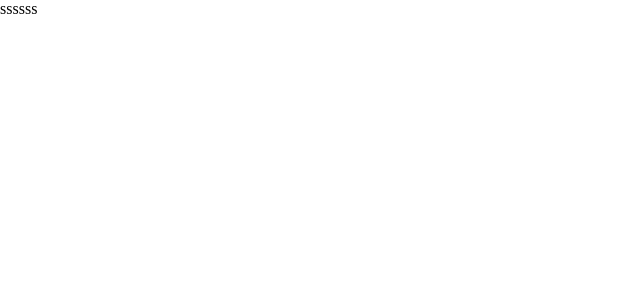
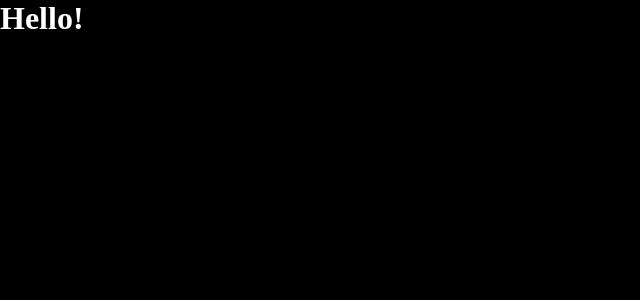
Before and after one commit to andrey-luzin/cosmic-encounter, a Next.js app: page / in a window 1280 px wide. Shown: the top 300 px of the page, without its empty margins (0-640 px from the left). Built offline with nearby package versions, Linux system fonts and the light colour scheme.

Commit message:
understanding new next js layouts and pages

```diff
--- a/package.json
+++ b/package.json
@@ -18,13 +18,13 @@
     "next": "13.4.5",
     "react": "18.2.0",
     "react-dom": "18.2.0",
+    "sass": "^1.63.3",
     "typescript": "5.1.3"
   },
   "devDependencies": {
     "@typescript-eslint/eslint-plugin": "^5.59.8",
     "husky": "^8.0.3",
     "lint-staged": "^13.2.2",
-    "sass": "^1.63.3",
     "stylelint": "^15.2.0",
     "stylelint-config-recommended": "^10.0.1",
     "stylelint-config-standard-scss": "^7.0.1"
--- a/src/app/globals.css
+++ b/src/app/globals.scss
@@ -1,3 +1,8 @@
+:root {
+  --color-text: #fff;
+  --color-bg-main: #000;
+}
+
 * {
   box-sizing: border-box;
   padding: 0;
@@ -7,12 +12,14 @@
 html,
 body {
   max-width: 100vw;
+  height: 100%
 }
 
 a {
   color: inherit;
   text-decoration: none;
 }
+
 /*
 @media (prefers-color-scheme: dark) {
   html {
--- a/src/app/layout.tsx
+++ b/src/app/layout.tsx
@@ -1,5 +1,5 @@
 import { Layout } from '@/components/Layout';
-import './globals.css';
+import './globals.scss';
 
 export default function RootLayout({
   children,
@@ -8,7 +8,11 @@ export default function RootLayout({
 }) {
   return (
     <html lang="en">
-        {children}
+      <body>
+        <Layout>
+          {children}
+        </Layout>
+      </body>
     </html>
   );
 }
--- a/src/app/page.tsx
+++ b/src/app/page.tsx
@@ -1,3 +1,3 @@
-export default function Page() {
-  return <>ssssss</>;
+export default function MainPage () {
+  return <h1>Hello!</h1>;
 }
--- a/src/components/Layout/index.scss
+++ b/src/components/Layout/index.scss
@@ -1,3 +1,5 @@
-body {
-  opacity: .1;
+.layout {
+  background-color: var(--color-bg-main);
+  height: 100%;
+  color:  var(--color-text);
 }
--- a/src/components/Layout/index.tsx
+++ b/src/components/Layout/index.tsx
@@ -8,8 +8,8 @@ export const Layout: FC<PropsWithChildren<LayoutProps>> = ({
   children
 }) => {
   return(
-    <>
+    <main className='layout'>
       {children}
-    </>
+    </main>
   );
 };
```
Also changed, not shown: 1 other file (tests, documents, lock files or other folders).
